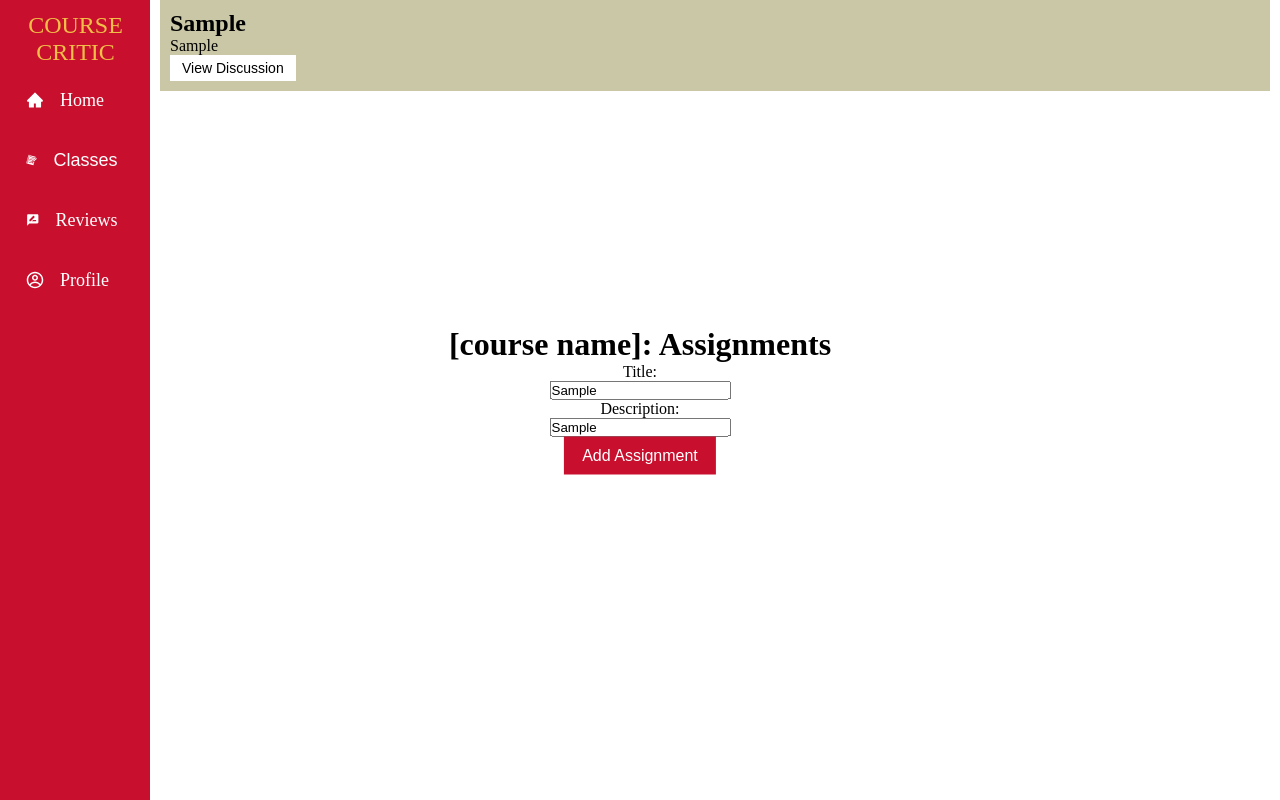
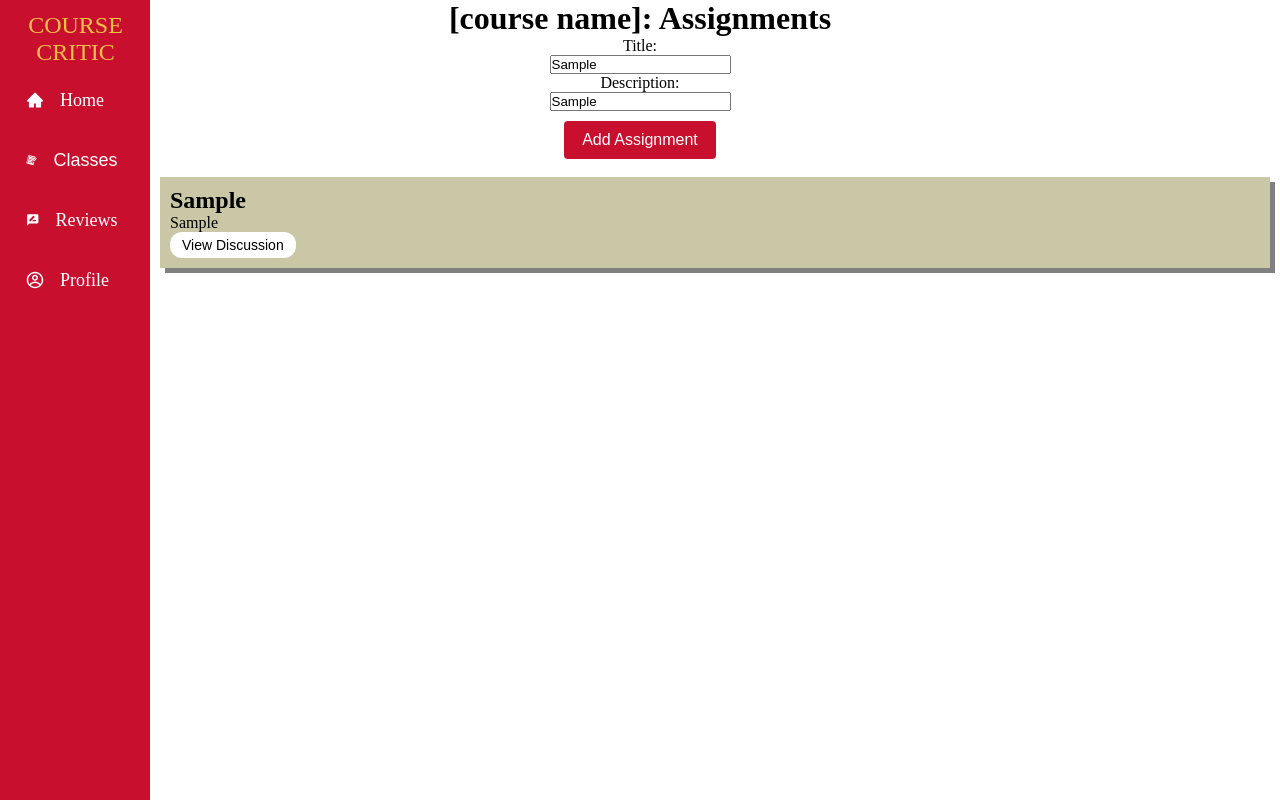
Before and after one commit to Drake-Dodson/course-critic, a React (Create React App) app in the folder 319-course-critic-ui/: page /assignmentfeed in a window 1280 px wide. Both pictures are taken after typing "Sample", "Sample" into the empty fields and a click on the button "Add Assignment". Built offline with nearby package versions, Linux system fonts and the light colour scheme.

Commit message:
css changes

```diff
--- a/319-course-critic-ui/src/pages/AssignmentFeed.css
+++ b/319-course-critic-ui/src/pages/AssignmentFeed.css
@@ -6,6 +6,7 @@
     margin-bottom: 15px;
     margin-left: 160px;
     margin-right: 10px;
+    box-shadow: 5px 5px grey;
 }
 
 .asReplyBorder {
@@ -16,10 +17,11 @@
     margin-bottom: 15px;
     margin-left: 200px;
     margin-right: 10px;
+    box-shadow: 5px 5px grey;
 }
 
 .replyButton {
-    background-color: #ffffff; /* Green */
+    background-color: #ffffff;
     border: none;
     color: black;
     padding: 5px 12px;
@@ -28,10 +30,11 @@
     display: inline-block;
     font-size: 14px;
     cursor:pointer;
+    border-radius: 12px;
 }
 
 .isuColorButton {
-    background-color: #C8102E; /* Green */
+    background-color: #C8102E;
     border: none;
     color: white;
     padding: 10px 18px;
@@ -40,7 +43,24 @@
     display: inline-block;
     font-size: 16px;
     cursor:pointer;
+    margin-top: 10px;
+    border-radius: 4px;
 }
+.isuColorButton:hover {
+    box-shadow: 0 12px 16px 0 rgba(0,0,0,0.24), 0 17px 50px 0 rgba(0,0,0,0.19);
+}
+  .isuColorButton:active {
+    background-color: #C8102E;
+    transform: translateY(4px);
+  }
+
+.replyButton:hover {
+    box-shadow: 0 12px 16px 0 rgba(0,0,0,0.24), 0 17px 50px 0 rgba(0,0,0,0.19);
+}
+.replyButton:active {
+    background-color: #ffffff;
+    transform: translateY(4px);
+  }
 
 .topMargin {
     margin-top: 15px;
@@ -50,7 +70,7 @@
     margin-bottom: 15px;
     text-align: center;
 }
-.center {
+.afcenter {
     text-align:center;
 }
 .leftMargin {
--- a/319-course-critic-ui/src/pages/AssignmentFeed.js
+++ b/319-course-critic-ui/src/pages/AssignmentFeed.js
@@ -40,7 +40,7 @@ export default function AssignmentFeed() {
         </title>
     </head>
     <body>
-        <div className='center'>
+        <div className='afcenter'>
             <h1>
                 [course name]: Assignments
             </h1>
@@ -50,7 +50,7 @@ export default function AssignmentFeed() {
                 <label for="assignmentDescription">Description:</label><br/>
                 <input type="text" id="assignmentDescription" name="assignmentDescription"/><br/>
             </form>
-            <button onClick={addAssignment} className='isuColorButton'>Add Assignment</button><br/>
+            <button onClick={addAssignment} className='isuColorButton'>Add Assignment</button><br/><br/>
         </div>
         <div id='allAssignments'>
         </div>
```
